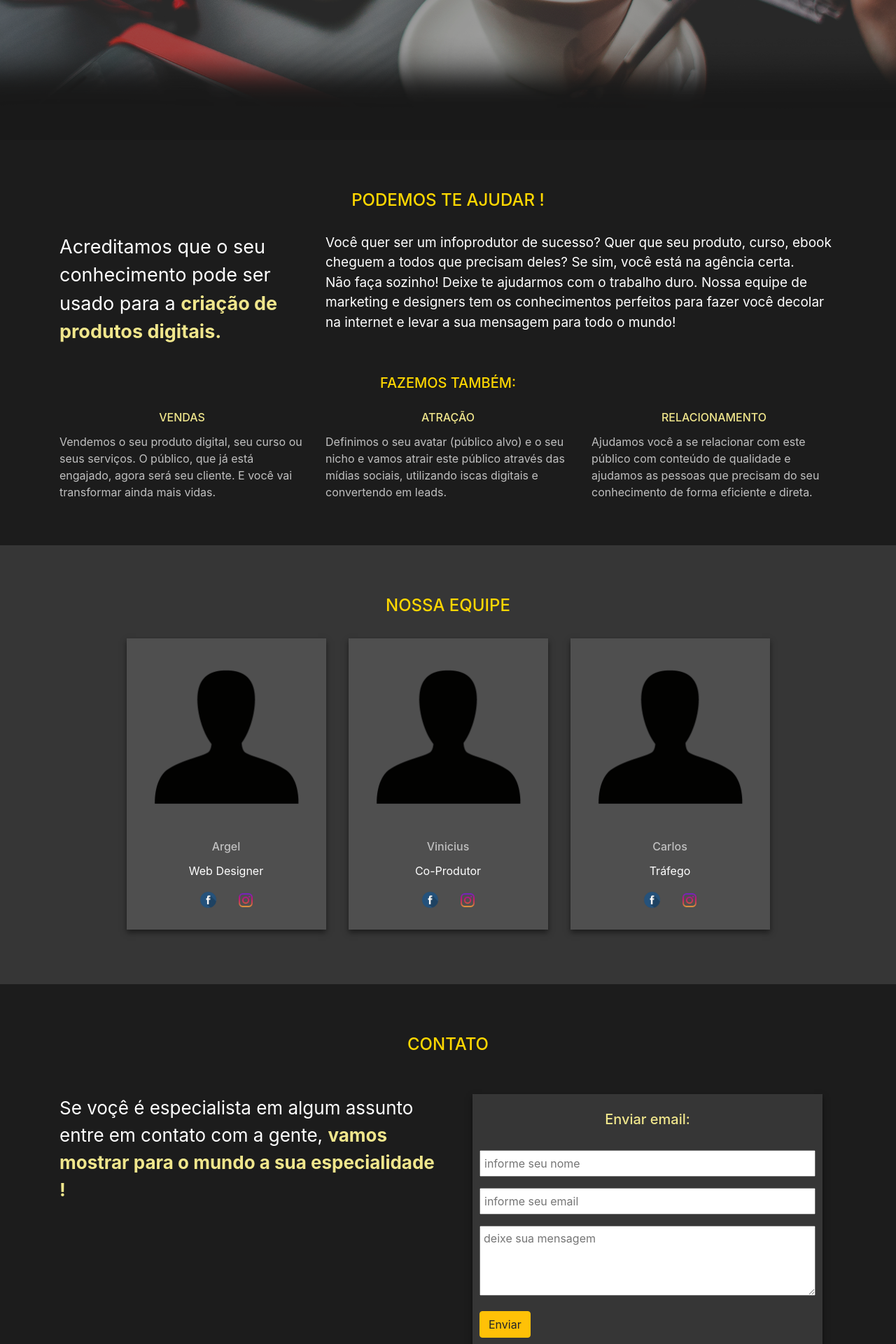
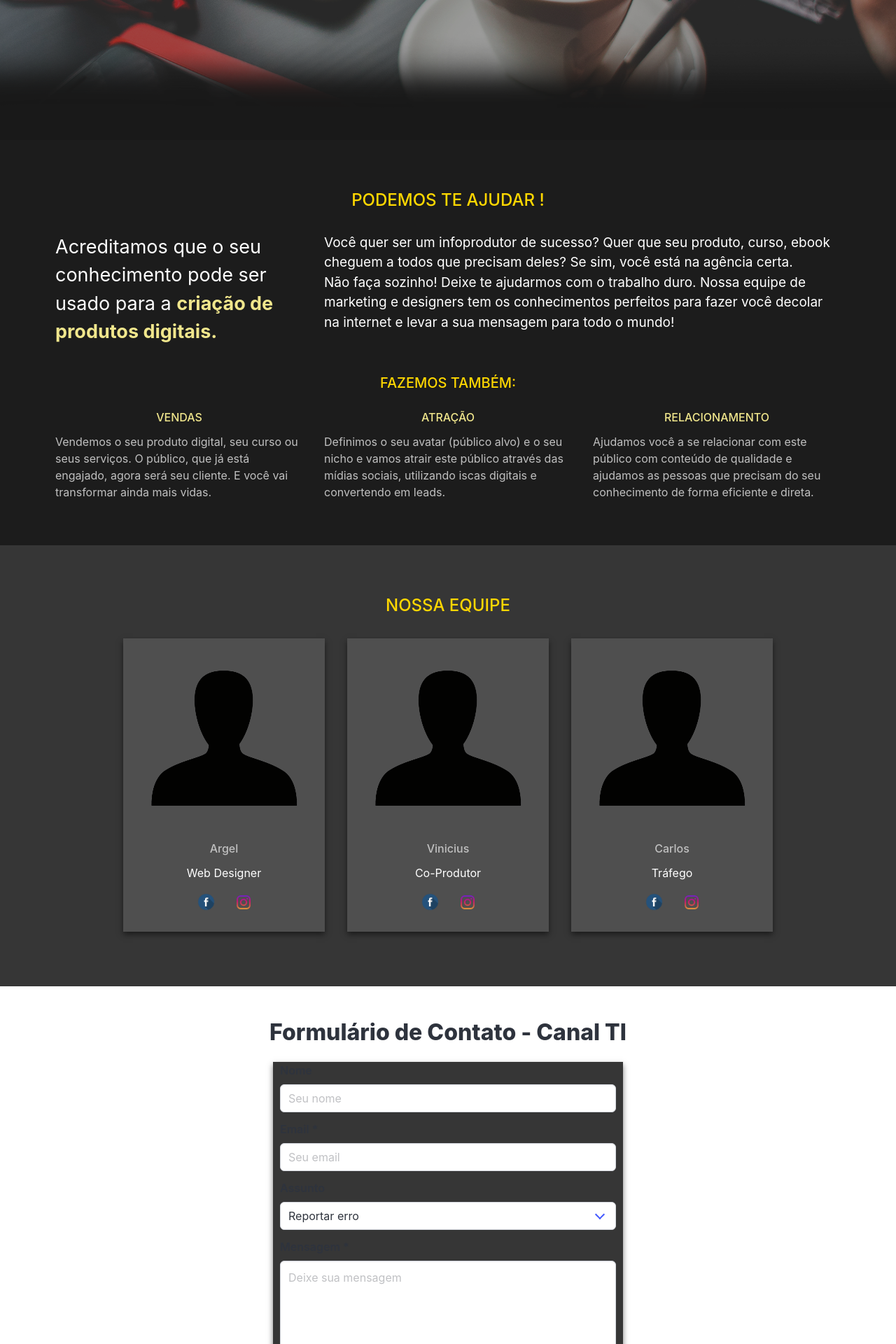
Before and after one commit to Argelon/agencia, a PHP site: page / in a window 1280 px wide. Shown: the part 600-2520 px from the top of the page at 70% size. Run offline with PHP 8.4, Linux system fonts and the light colour scheme; some libraries are stand-ins or nearby versions.

Commit message:
começando formulário

```diff
--- a/index.php
+++ b/index.php
@@ -3,6 +3,7 @@
   <head>
     <meta charset="utf-8">
     <meta name="viewport" content="width=device-width, initial-scale=1, shrink-to-fit=no">
+    <link rel="stylesheet" href="css/bulma.min.css">
     <link rel="stylesheet" href="css/index.css">
     <link rel="stylesheet" href="https://maxcdn.bootstrapcdn.com/font-awesome/4.4.0/css/font-awesome.min.css">
     <link rel="stylesheet" href="https://stackpath.bootstrapcdn.com/bootstrap/4.1.3/css/bootstrap.min.css" integrity="sha384-MCw98/SFnGE8fJT3GXwEOngsV7Zt27NXFoaoApmYm81iuXoPkFOJwJ8ERdknLPMO" crossorigin="anonymous">
@@ -130,39 +131,54 @@
     <!-- FIM EQUIPE -->
 
     <!-- INICIO CONTATOS -->
-    <section id="contatos">
+    <section class="section">
 		<div class="container">
-        <br><br><br>
-        <h4 style="color: #FFD700; text-align: center;"><center>CONTATO</center></h4>
-        <br>
-        <div class="row">
-          <div class="col-xs-12 col-sm-12 col-md-6 col-lg-6">
-            <br>
-            <p style="font-size: 26px; color: white;">Se voçê é especialista em algum assunto entre em contato com a gente, <b style="color:#F0E68C;">vamos mostrar para o mundo a sua especialidade !</b></p>
-            <br>
+			<div class="columns is-centered">
+				<div class="column is-half">
+					<h1 class="title has-text-centered">Formulário de Contato - Canal TI</h1>
+
+					<form action="enviar.php" method="POST">
+						<div class="field">
+							<label class="label">Nome</label>
+							<div class="control">
+								<input name="nome" class="input" type="text" placeholder="Seu nome">
 							</div>
-          <div class="col-xs-12 col-sm-12 col-md-6 col-lg-6">
-            <br>
-            <form name="formteste" action="" method="post">
-            <br>
-            <center><h5 style="color: #F0E68C; text-align: center;">Enviar email:</h5></center>
-            <br>
-            <p class="nome">
-             <input type="text" name="nome" placeholder="informe seu nome" required="required">
-             </p>
+						</div>
 
-            <p class="email">
-             <input type="email" name="email" placeholder="informe seu email" required="required">
-           </p>
+						<div class="field">
+							<label class="label">Email *</label>
+							<div class="control">
+								<input name="email" class="input" type="email" placeholder="Seu email">
+							</div>
+						</div>
 
-            <p class="mensagem">
-             <textarea name="mensagem" placeholder="deixe sua mensagem"></textarea>
-             </p>
+						<div class="field">
+							<label class="label">Assunto</label>
+							<div class="control">
+								<div class="select is-fullwidth">
+									<select name="assunto">
+										<option>Reportar erro</option>
+										<option>Anúncios</option>
+										<option>Outro</option>
+									</select>
+								</div>
+							</div>
+						</div>
 
-            <p class="enviar">
-             <button type="button" class="btn btn-warning">Enviar</button>
-             </p>
-           </form><br><br><br><br>
+						<div class="field">
+							<label class="label">Mensagem *</label>
+							<div class="control">
+								<textarea name="mensagem" class="textarea" placeholder="Deixe sua mensagem" maxlength="2000"></textarea>
+							</div>
+						</div>
+
+						<div class="field is-grouped">
+							<div class="control">
+								<button class="button is-link is-medium">Enviar</button>
+							</div>
+						</div>
+					</form>
+
 				</div>
 			</div>
 		</div>
```
Also changed, not shown: enviar.php (added, +45 -0 lines). Lines whose indentation alone changed are shown as unchanged.
